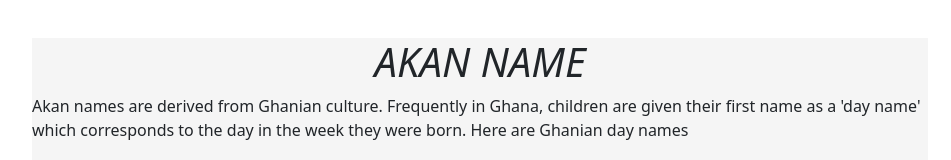
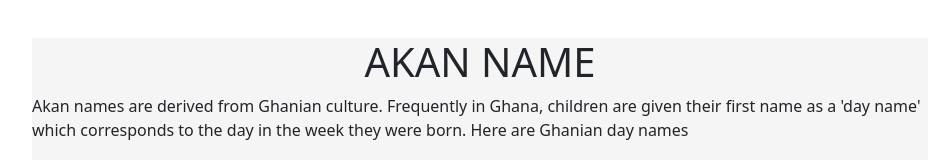
Before and after one commit to LONGERI197/FARM-WITH-BISASE, a plain HTML site: page index.html in a window 1280 px wide. Shown: the top 160 px of the page, without its empty margins (160-1111 px from the left). Drawn offline with nearby package versions, Linux system fonts and the light colour scheme.

```diff
--- a/css/style.css
+++ b/css/style.css
@@ -1,6 +1,6 @@
 h1
 {
-background-color:darkblue: red; font-style: italic;
+background-color:darkblue: red; font-style: blockquote;
 }
 h3
 {
```
Also changed, not shown: 1 other file.
